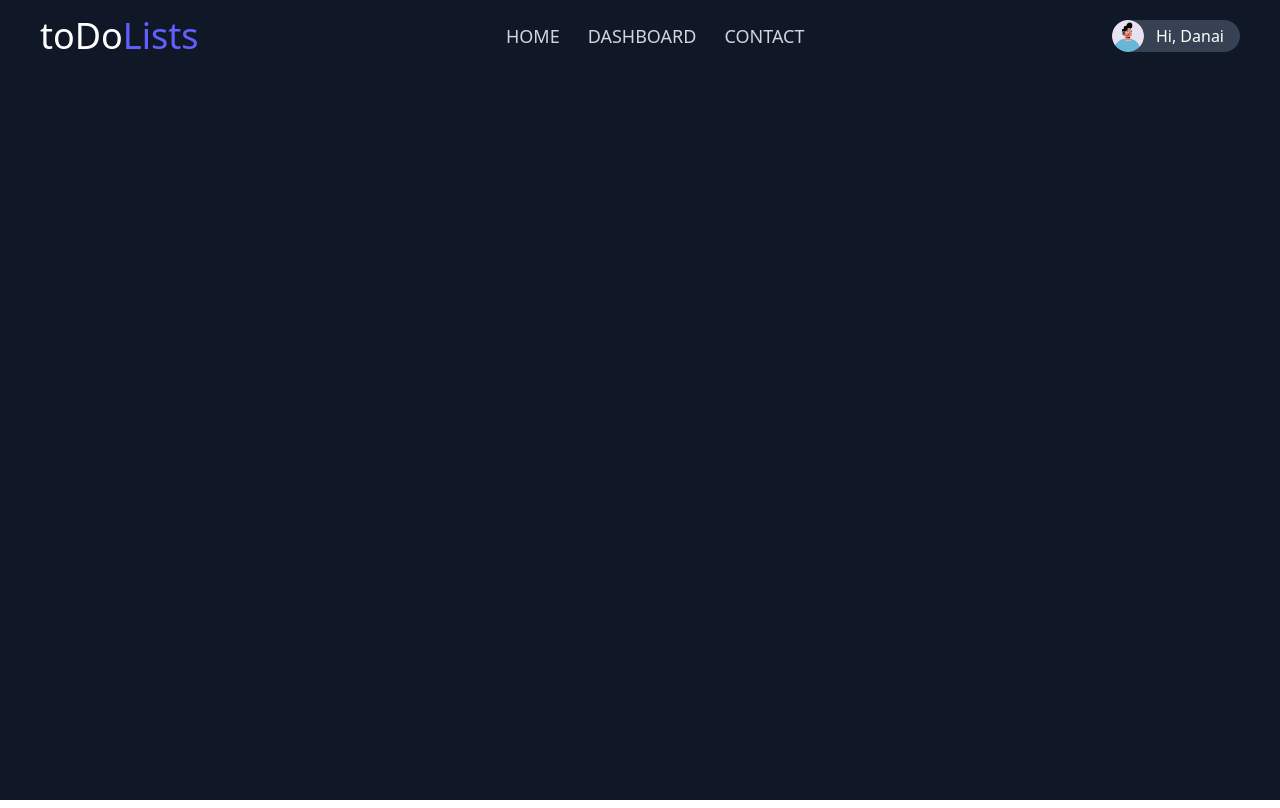
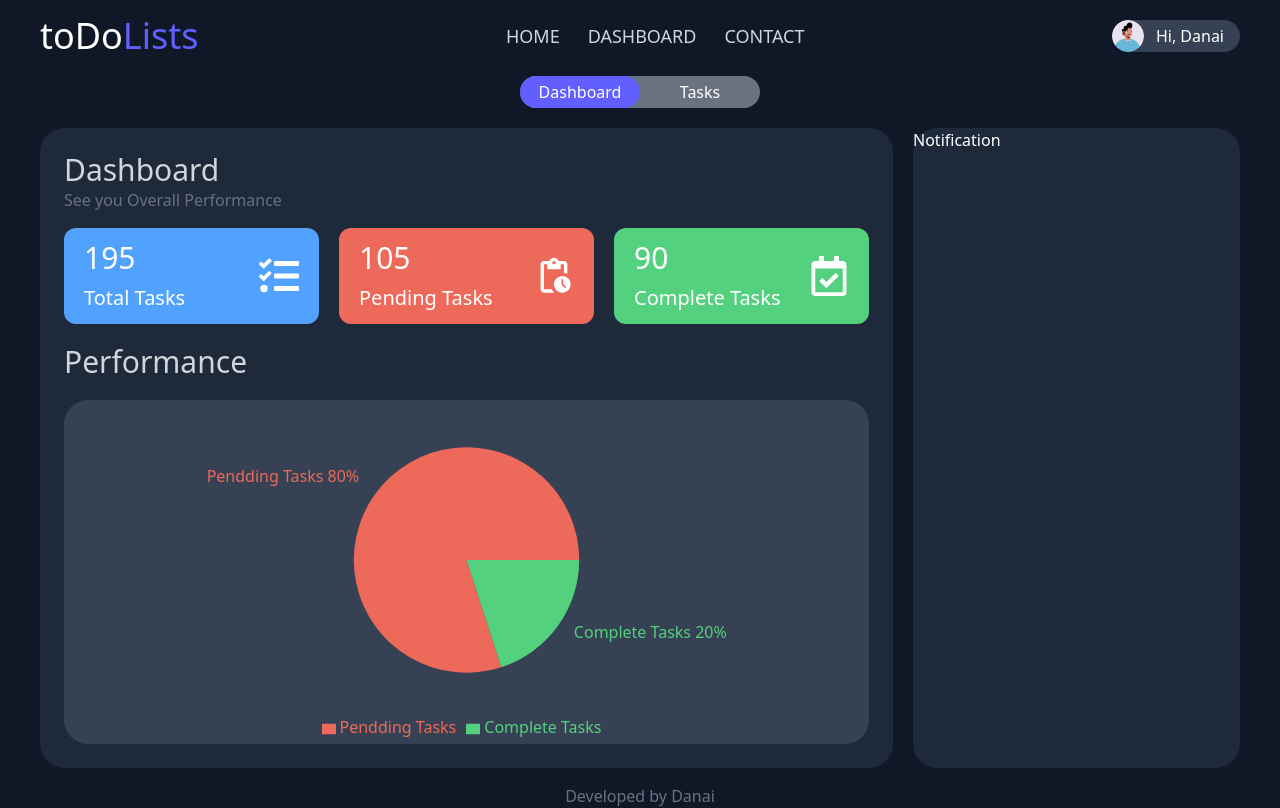
Before and after one commit to Danaiwee/project-todo-app, a React (Vite) app: page /dashboard in a window 1280 px wide. Built offline with nearby package versions, Linux system fonts and the light colour scheme.

Commit message:
Added dashboard data section

```diff
--- a/package.json
+++ b/package.json
@@ -11,11 +11,13 @@
   },
   "dependencies": {
     "@tailwindcss/vite": "^4.0.2",
+    "framer-motion": "^12.0.6",
     "react": "^18.3.1",
     "react-dom": "^18.3.1",
     "react-hot-toast": "^2.5.1",
     "react-icons": "^5.4.0",
     "react-router-dom": "^7.1.5",
+    "recharts": "^2.15.1",
     "tailwindcss": "^4.0.2"
   },
   "devDependencies": {
--- a/src/App.jsx
+++ b/src/App.jsx
@@ -3,6 +3,7 @@ import { Route, Routes } from "react-router-dom"
 
 import HomePage from "./pages/HomePage"
 import Header from "./components/Header"
+import DashBoard from "./pages/DashBoard"
 
 const App = () => {
   return (
@@ -10,7 +11,8 @@ const App = () => {
       <Header />
       <Routes>
         <Route path="/" element={<HomePage />} />
-      </Routes>
+        <Route path='/dashboard' element={<DashBoard />} />
+       </Routes>
       <Toaster />
     </div>
   )
--- /dev/null
+++ b/src/components/Chart.jsx
@@ -0,0 +1,40 @@
+import { Cell, Legend, Pie, PieChart, ResponsiveContainer, Tooltip } from "recharts";
+
+import { DASHBOARD_CHART_DATA } from "../constants/data.js";
+
+const Chart = ({radius, label}) => {
+
+  return (
+    <>
+      <ResponsiveContainer width='100%'>
+        <PieChart>
+          <Pie
+            data={DASHBOARD_CHART_DATA}
+            cx="50%"
+            cy="50%"
+            labelLine={false}
+            outerRadius={radius}
+            fill="#8884d8"
+            dataKey="value"
+            label={label ? ({ name, percent }) => `${name} ${(percent * 100).toFixed(0)}%` : null}
+            stroke="none"
+          >
+            {DASHBOARD_CHART_DATA.map((item, index) => (
+              <Cell key={`cell-${index}`} fill={item.color} />
+            ))}
+          </Pie>
+          <Tooltip
+            contentStyle={{
+              backgroundColor: "rgba(31, 41, 55, 0.8)",
+              borderColor: "#4b5563",
+            }}
+            itemStyle={{ color: "#e5e7eb" }}
+          />
+          <Legend />
+        </PieChart>
+      </ResponsiveContainer>
+    </>
+  );
+};
+
+export default Chart;
--- /dev/null
+++ b/src/components/Data.jsx
@@ -0,0 +1,90 @@
+import {motion} from 'framer-motion';
+import { useEffect, useRef, useState } from "react"
+
+import { DASHBOARD_CARDS_DATA } from "../constants/data.js"
+import Chart from "./Chart.jsx"
+
+const Data = () => {
+  const containerRef = useRef(null);
+  const [radius, setRadius] = useState(180);
+  const [label, setLabel] = useState(true);
+
+  useEffect(() => {
+    const updateRadius = () => {
+        if(containerRef.current){
+            const containerWidth = containerRef.current.offsetWidth;
+
+            if(window.innerWidth < 760){
+                setRadius(containerWidth*0.3);
+                setLabel(false);
+
+            } else if(window.innerWidth < 1200){
+                setRadius(containerWidth*0.2);
+                setLabel(true);
+            } else {
+                setRadius(containerWidth*0.14);
+                setLabel(true);
+            }
+        }
+    };
+
+    updateRadius();
+
+    window.addEventListener('resize', updateRadius);
+    return () => window.removeEventListener('resize', updateRadius)
+  }, [])
+
+
+  return (
+    <motion.div
+    className='w-full h-full p-6 flex flex-col'
+    initial={{opacity:0}}
+    animate={{opacity: 1}}
+    transition={{duration: 1.5}}
+    >
+        <h1 className='text-3xl text-gray-300 font-medium'>Dashboard</h1>
+        <p className='text-md text-gray-500'>See you Overall Performance</p>
+
+        <div className='grid grid-cols-3 gap-5 mt-4'>
+            {DASHBOARD_CARDS_DATA.map((item, index) =>{
+                const Icon = item.icon
+             return (
+                <div
+                    key={index}
+                    className={`flex items-center justify-between px-5 py-3 ${item.bg} rounded-xl backdrop-blur-md bg-opacity-50`}
+                >
+                    <div className='flex flex-col gap-2'>
+                        <p className='text-white font-medium text-3xl'>
+                            {item.total}
+                        </p>
+                        <p className='text-white text-md xl:text-xl'>
+                            {item.title}
+                        </p>
+                    </div>
+
+                    <Icon
+                        className='hidden xl:block size-10'
+                    />
+                </div>
+            )})}
+        </div>
+
+        <div className='w-full h-full flex flex-col mt-5 '>
+            <h1 className='text-3xl text-gray-300 font-medium'>Performance</h1>
+
+            <div
+                className='bg-gray-700 mt-5 rounded-3xl flex justify-center items-center'
+                style={{width: '100%', height: '100%'}}
+                ref={containerRef}
+            >
+                <Chart radius={radius} label={label} />
+            </div>
+        </div>
+
+
+
+    </motion.div>
+  )
+}
+
+export default Data
--- /dev/null
+++ b/src/components/Notification.jsx
@@ -0,0 +1,9 @@
+import React from 'react'
+
+const Notification = () => {
+  return (
+    <div>Notification</div>
+  )
+}
+
+export default Notification
--- a/src/constants/data.js
+++ b/src/constants/data.js
@@ -1,5 +1,20 @@
+import { FaTasks } from "react-icons/fa";
+import { MdOutlinePendingActions } from "react-icons/md";
+import { FaRegCalendarCheck } from "react-icons/fa";
+
 export const HEADER_LISTS = [
     {id: '1', title: 'HOME', link: '/'},
     {id: '2', title: 'DASHBOARD', link: '/dashboard'},
     {id: '3', title: 'CONTACT', link: '/contact'}
 ];
+
+export const DASHBOARD_TOPICS = ['Dashboard', 'Tasks'];
+export const DASHBOARD_CARDS_DATA = [
+    {total: 195, title: "Total Tasks", icon: FaTasks, bg:'bg-blue-400' },
+    {total: 105, title: 'Pending Tasks', icon: MdOutlinePendingActions, bg: 'bg-[#ED6A5A]'},
+    {total: 90, title: 'Complete Tasks', icon: FaRegCalendarCheck, bg: 'bg-[#54D17E]'}
+]
+export const DASHBOARD_CHART_DATA = [
+    {name: 'Pendding Tasks', value: 40, color: "#ED6A5A"},
+    {name: 'Complete Tasks', value: 10, color: "#54D17E"}
+]
--- /dev/null
+++ b/src/pages/DashBoard.jsx
@@ -0,0 +1,49 @@
+import { useState } from "react";
+import { motion } from "framer-motion";
+
+import { DASHBOARD_TOPICS } from "../constants/data.js";
+import Data from "../components/Data.jsx";
+import Notification from "../components/Notification.jsx";
+
+const DashBoard = () => {
+  const [page, setPage] = useState("Dashboard");
+
+  return (
+    <section className="w-full h-full overflow-hidden flex flex-col items-center mt-1">
+      <div className="w-fit bg-gray-500 rounded-full flex items-center justify-between">
+        {DASHBOARD_TOPICS.map((item, index) => (
+          <div
+            key={index}
+            className={`w-30 flex-1 flex justify-center rounded-full py-1 px-5 transition-all duration-300 cursor-pointer ${
+              page === item ? "bg-indigo-500" : ""
+            }`}
+            onClick={() => setPage(item)}
+          >
+            <p>{item}</p>
+          </div>
+        ))}
+      </div>
+
+      <motion.div
+        className="flex items-center justify-center mt-5 h-full w-full px-10 gap-5 "
+        initial={{ opacity: 0 }}
+        animate={{ opacity: 1 }}
+        transition={{ delay: 0.5, duration: 0.5 }}
+      >
+        <div className="w-full h-[80vh] bg-gray-800 backdrop-blur-md bg-opacity-50 rounded-3xl">
+          <Data />
+        </div>
+
+        <div className="hidden xl:block w-[460px] h-[80vh] bg-gray-800 backdrop-blur-md bg-opacity-50 rounded-3xl">
+          <Notification />
+        </div>
+      </motion.div>
+
+      <div className='mt-4 text-md text-gray-500'>
+        Developed by Danai
+      </div>
+    </section>
+  );
+};
+
+export default DashBoard;
```
Also changed, not shown: 1 other file (tests, documents, lock files or other folders).
